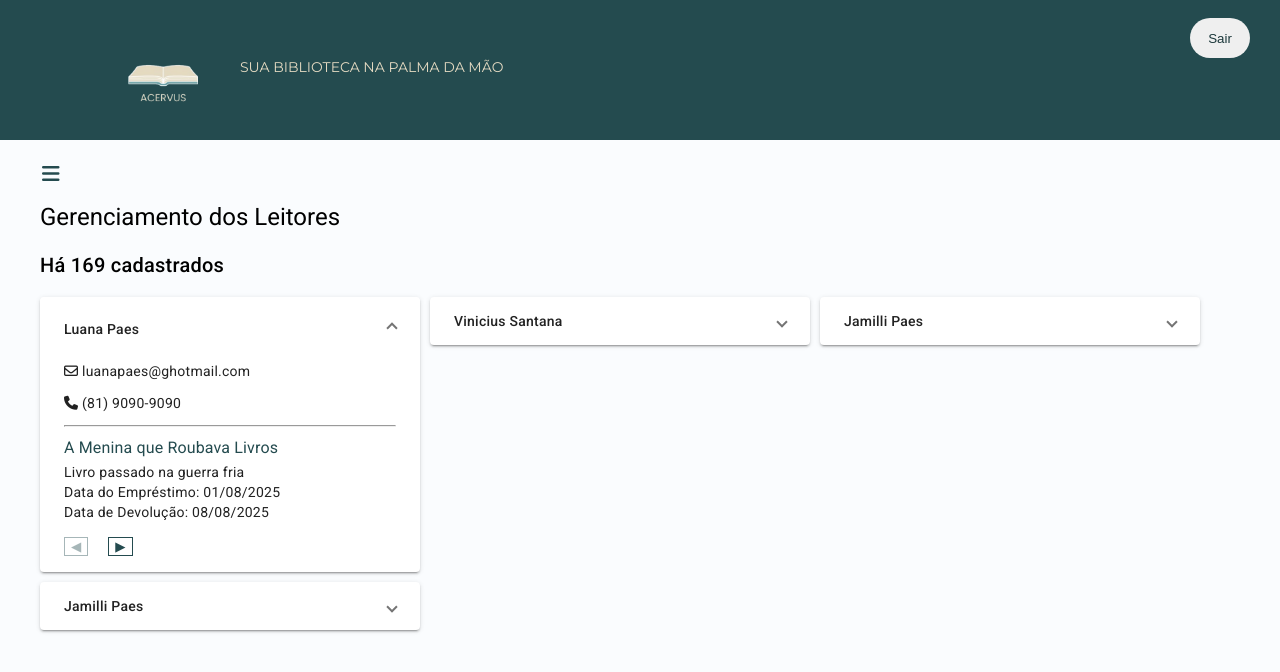
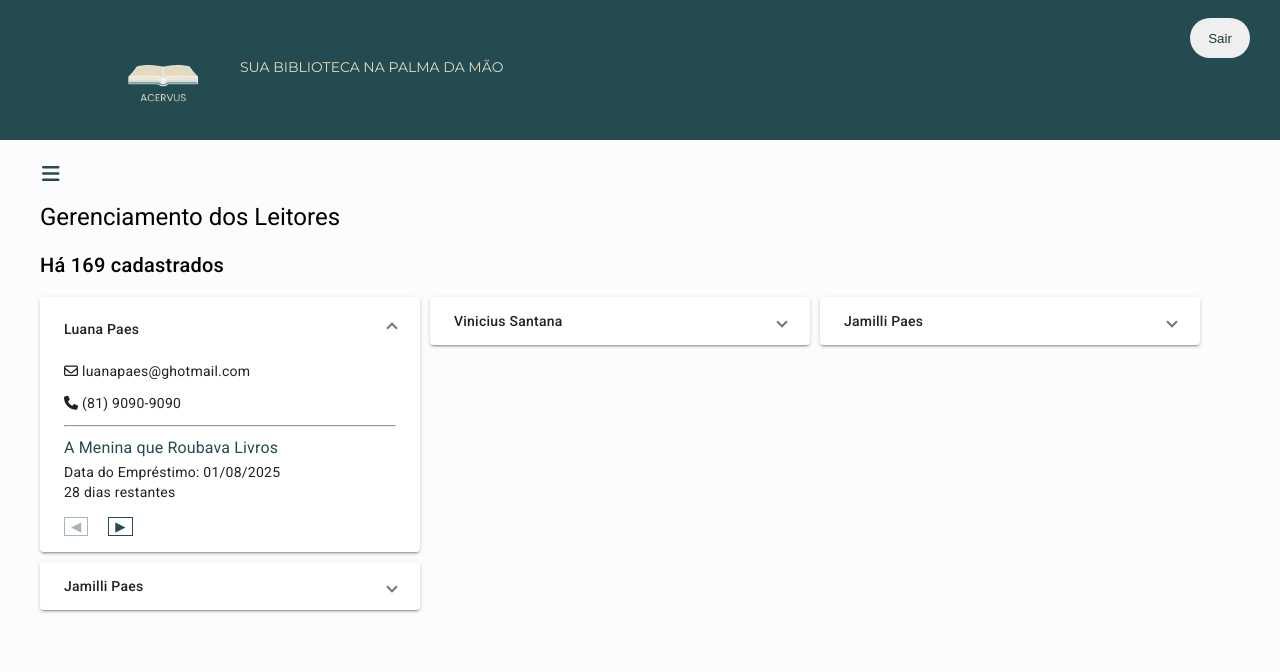
Before and after one commit to luanapaes/Acervus, an Angular app: page /admdashboard/leitores in a window 1280 px wide. Both pictures are taken after a click on the button "Luana Paes". Shown: the top 672 px of the page. Built offline with nearby package versions, Linux system fonts and the light colour scheme.

Commit message:
feat: adiciona descrição dos livros e melhora a exibição de datas e taxas no LeitorPanelComponent

```diff
--- a/src/app/pages/adm-dashboard/components/leitores/leitor-panel/leitor-panel.component.html
+++ b/src/app/pages/adm-dashboard/components/leitores/leitor-panel/leitor-panel.component.html
@@ -23,10 +23,18 @@
 
         <div class="book-section">
             @if (livros_emprestados.length > 0) {
-                <h3>{{ livros_emprestados[livroAtual].nome | title }}</h3>
-                <p>{{ livros_emprestados[livroAtual].descricao }}</p>
-                <p>Data do Empréstimo: {{ livros_emprestados[livroAtual].data_emprestimo | date: 'dd/MM/yyyy'}}</p>
-                <p>Data de Devolução: {{ livros_emprestados[livroAtual].data_devolucao | date: 'dd/MM/yyyy'}}</p>
+            <h3>{{ livros_emprestados[livroAtual].nome | title }}</h3>
+            <p>Data do Empréstimo: {{ livros_emprestados[livroAtual].data_emprestimo | date: 'dd/MM/yyyy' }}</p>
+
+            @if (diasRestantes[livroAtual] < 0) {
+                <p>Empréstimo vencido em {{ livros_emprestados[livroAtual].data_devolucao |date:'dd/MM/yyyy' }}</p>
+                <p class="text-vencimento">{{diasRestantesPositive[livroAtual]}} dia(s) em atraso.</p>
+                <p>Taxa a pagar {{valorTaxa[livroAtual] | currency : 'BRL'}}</p>
+                } @else if (diasRestantes[livroAtual] === 0) {
+                    <p class="alert lastday">Último dia para a devolução do livro</p>
+                } @else {
+                    <p class="alert ok">{{ diasRestantes[livroAtual] }} dias restantes</p>
+                }
 
                 @if (livros_emprestados.length > 1) {
                     <div class="btn-paginator">
```
